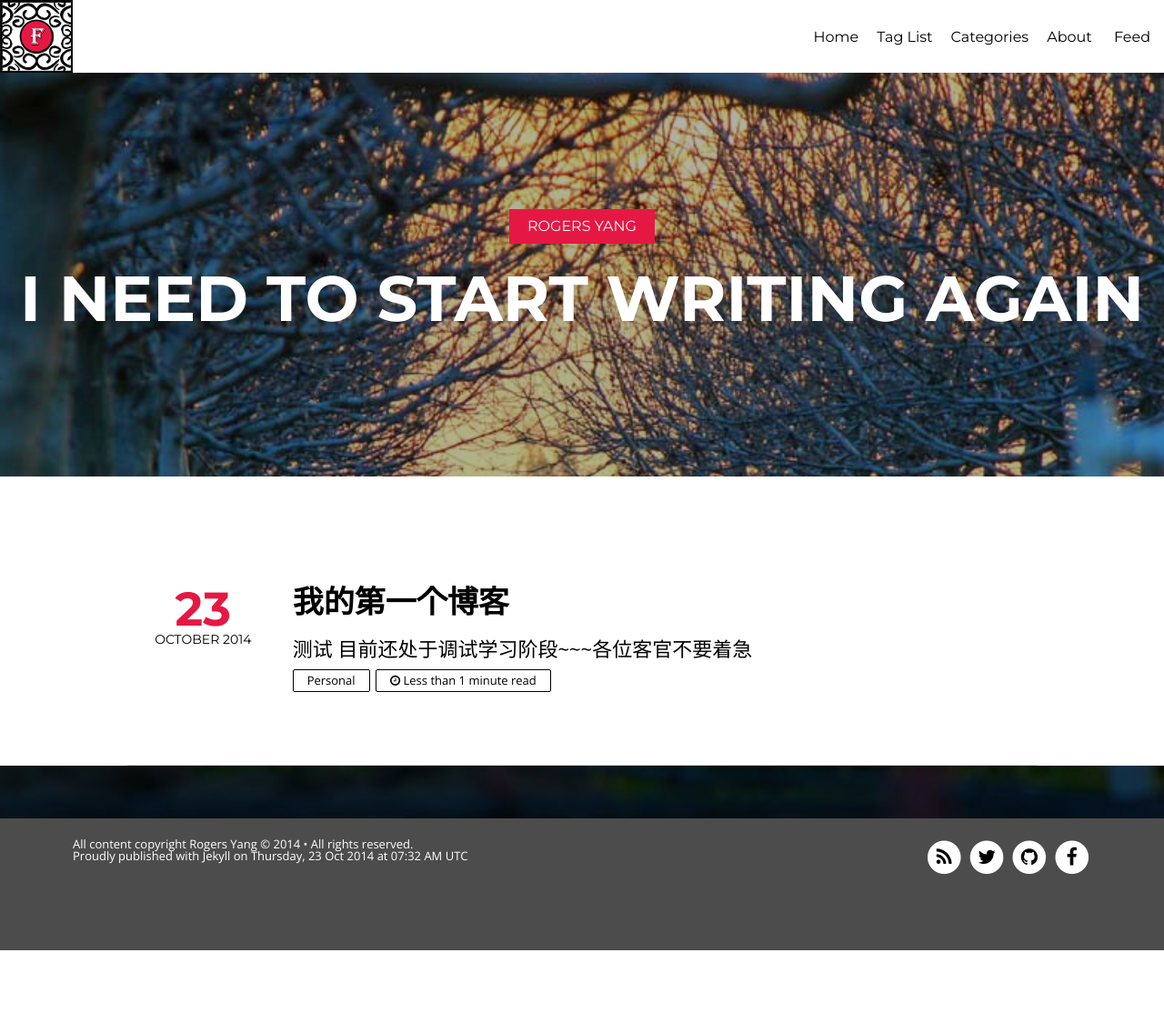
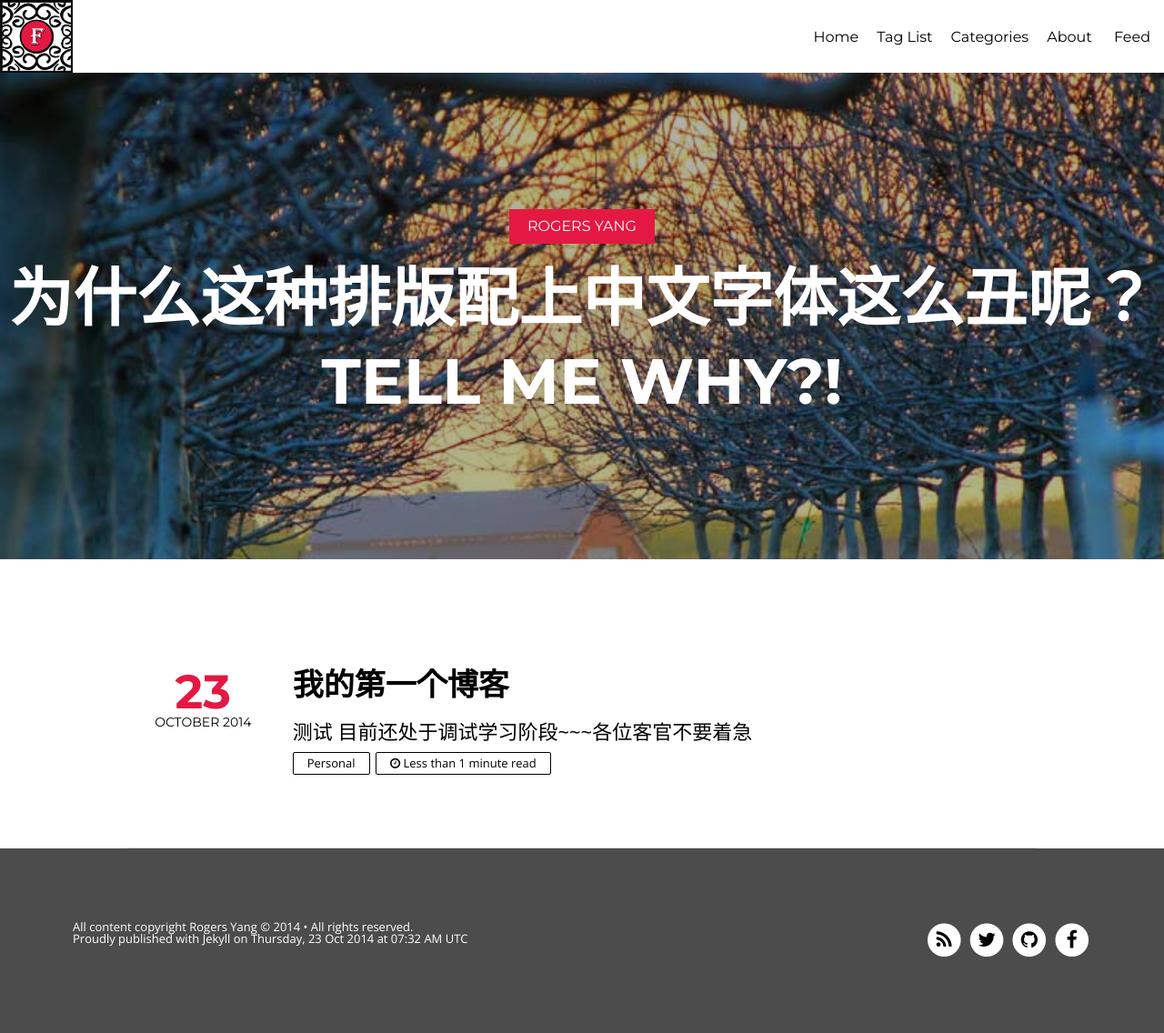
Before and after one commit to yzh1990223/yzh1990223.github.io, a Jekyll site: the page built from index.html, in a window 1280 px wide. Shown: the whole page at 91% size. Built offline with Jekyll 4.4.1, drawn with Linux system fonts in a browser that asks for light colours; nearby versions of some CDN libraries; the list of posts is cut into pages by our own code; before the commit the page ends 1045 px from its top, so only the background shows below that.

```diff
--- a/_data/statuses.yml
+++ b/_data/statuses.yml
@@ -39,3 +39,6 @@
 
 - message: I need to start writing again
   date: 2014-10-11
+
+- message: 为什么这种排版配上中文字体这么丑呢？Tell me why?!
+  date: 2014-10-23
```
Also changed, not shown: _config.yml (line endings or trailing spaces).
